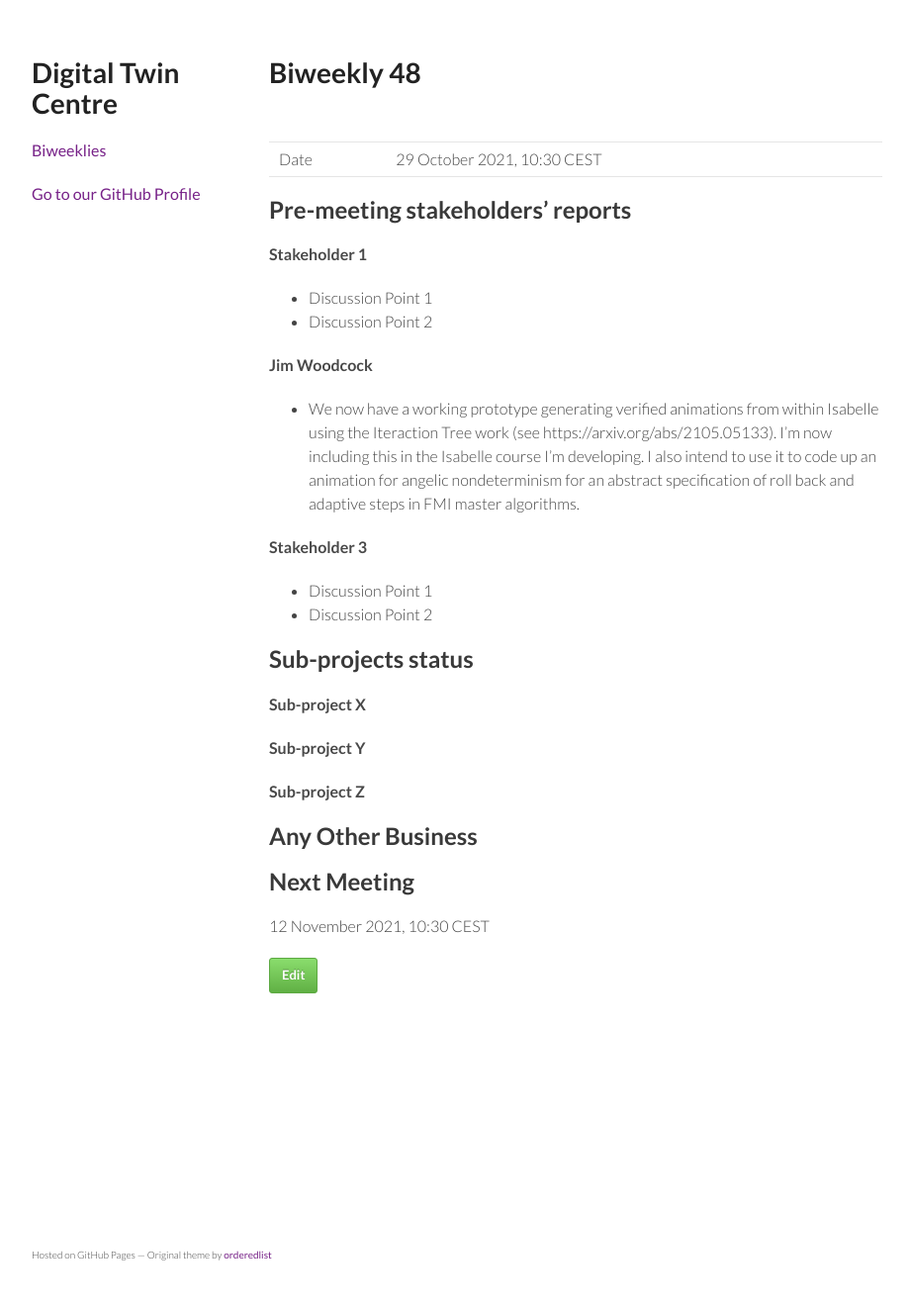
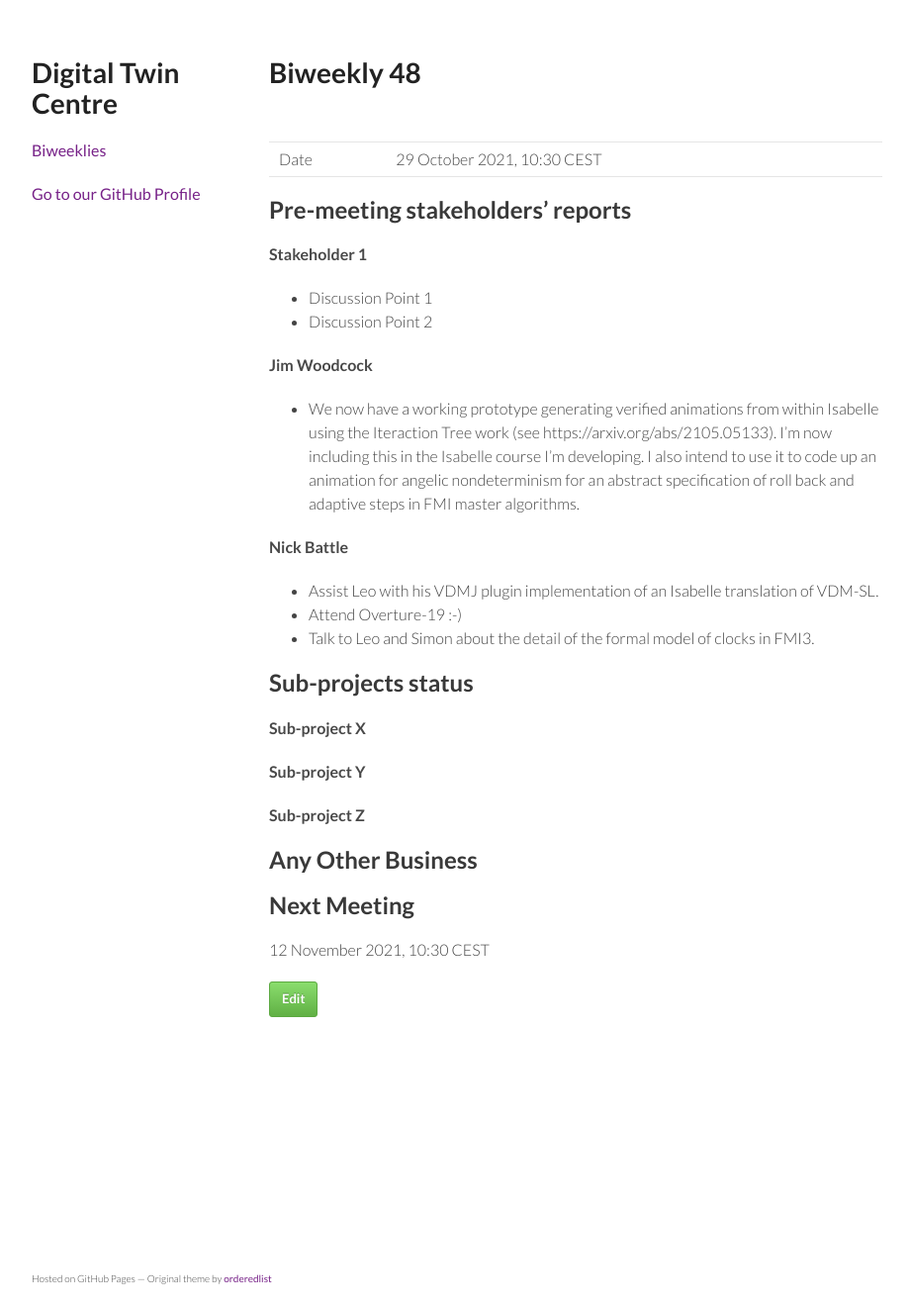
Before and after one commit to digitaltwincentre/digitaltwincentre.github.io, a Jekyll site: the page built from _biweeklies/Biweekly-48.md, in a window 1280 px wide. Shown: the whole page at 99% size, without its empty margins (178-1097 px from the left). Built offline with Jekyll 4.4.1, drawn with Linux system fonts in a browser that asks for light colours; nearby versions of some CDN libraries; before the commit the page ends 1298 px from its top, so only the background shows below that.

Commit message:
Update Biweekly-48.md

```diff
--- a/_biweeklies/Biweekly-48.md
+++ b/_biweeklies/Biweekly-48.md
@@ -27,10 +27,10 @@ date: 29 October 2021, 1030 CEST
 #### Jim Woodcock
 * We now have a working prototype generating verified animations from within Isabelle using the Iteraction Tree work (see https://arxiv.org/abs/2105.05133). I'm now including this in the Isabelle course I'm developing. I also intend to use it to code up an animation for angelic nondeterminism for an abstract specification of roll back and adaptive steps in FMI master algorithms.
 
-#### Stakeholder 3
-* Discussion Point 1
-* Discussion Point 2
-
+#### Nick Battle
+* Assist Leo with his VDMJ plugin implementation of an Isabelle translation of VDM-SL.
+* Attend Overture-19 :-)
+* Talk to Leo and Simon about the detail of the formal model of clocks in FMI3.
 
 ## Sub-projects status
 
```
